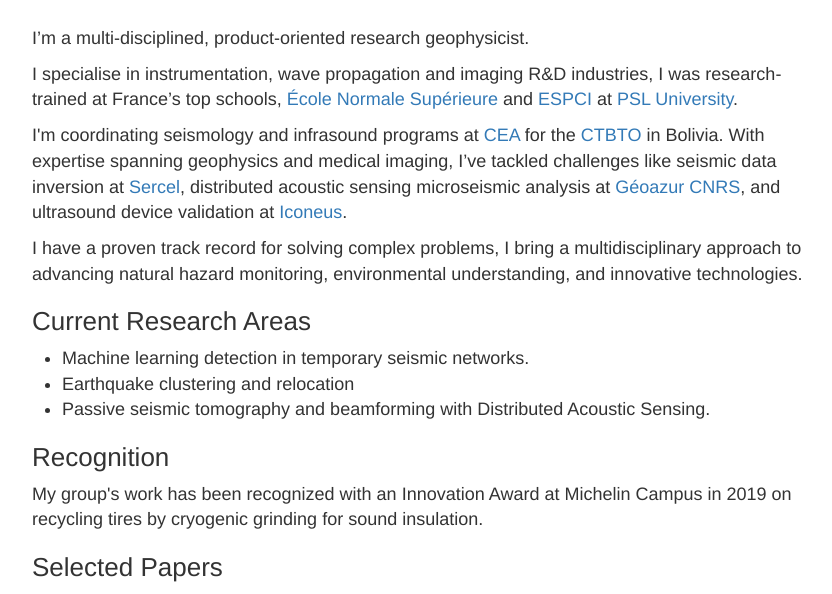
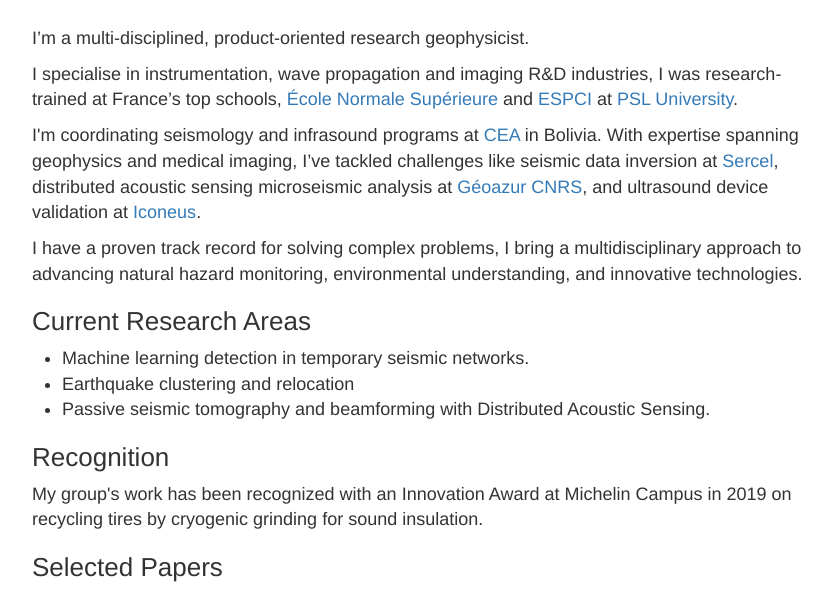
Before and after one commit to ausoufre/ausoufre.github.io, a Jekyll site: the page built from index.html, in a window 1280 px wide and 900 px high, cut to the strip 306-900 px from the top of the window. Shown: the whole strip, without its empty margins (218-1050 px from the left). Built offline with Jekyll 4.4.1, drawn with Linux system fonts in a browser that asks for light colours.

Commit message:
Update index.html

```diff
--- a/index.html
+++ b/index.html
@@ -37,7 +37,7 @@
 </p>
 
 <p style="font-size: 18px">
-  I'm coordinating seismology and infrasound programs at <a href="https://www.cea.fr/english">CEA</a> for the <a href="https://www.ctbto.org/">CTBTO</a> in Bolivia.
+  I'm coordinating seismology and infrasound programs at <a href="https://www.cea.fr/english">CEA</a> in Bolivia.
     With expertise spanning geophysics and medical imaging, I’ve tackled challenges like seismic data inversion
     at <a href="https://www.sercel.com">Sercel</a>,
     distributed acoustic sensing microseismic analysis at <a href="https://www.oca.eu/en">Géoazur CNRS</a>,
```
